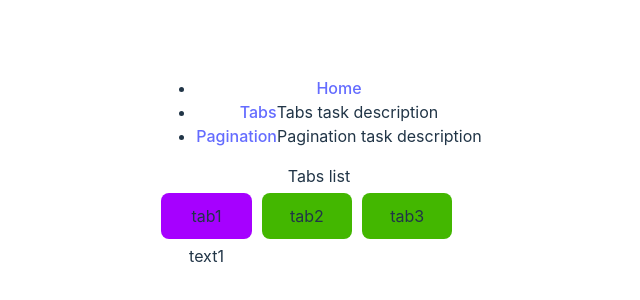
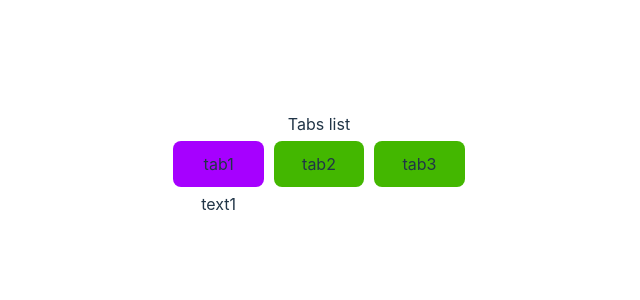
Before and after one commit to glocker/sandbox, a React (Vite) app: page /tabs in a window 1280 px wide. Shown: the part 236-536 px from the top of the page, without its empty margins (321-961 px from the left). Built offline with nearby package versions, Linux system fonts and the light colour scheme.

Commit message:
fixed routing

```diff
--- a/src/App.jsx
+++ b/src/App.jsx
@@ -11,12 +11,10 @@ function App() {
   return (
     <BrowserRouter>
       <Routes>
-        <Route path="/" element={<Layout />}>
-          <Route index element={<HomePage />} />
+          <Route path="/" element={<Layout />} />
           <Route path="/pagination" element={<Grid />} />
           <Route path="/tabs" element={<Tabs />} />
           <Route path="*" element={<NoPage />} />
-        </Route>
       </Routes>
     </BrowserRouter>
   )
```
